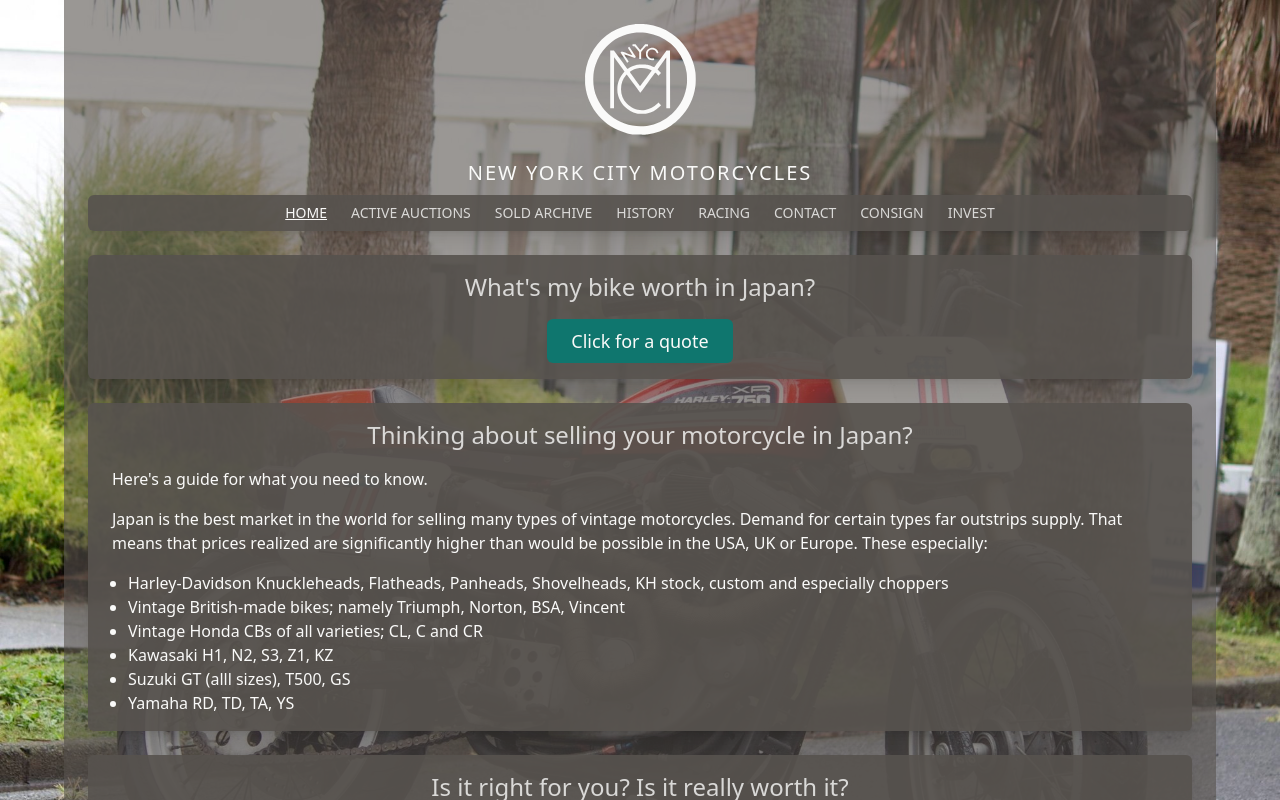
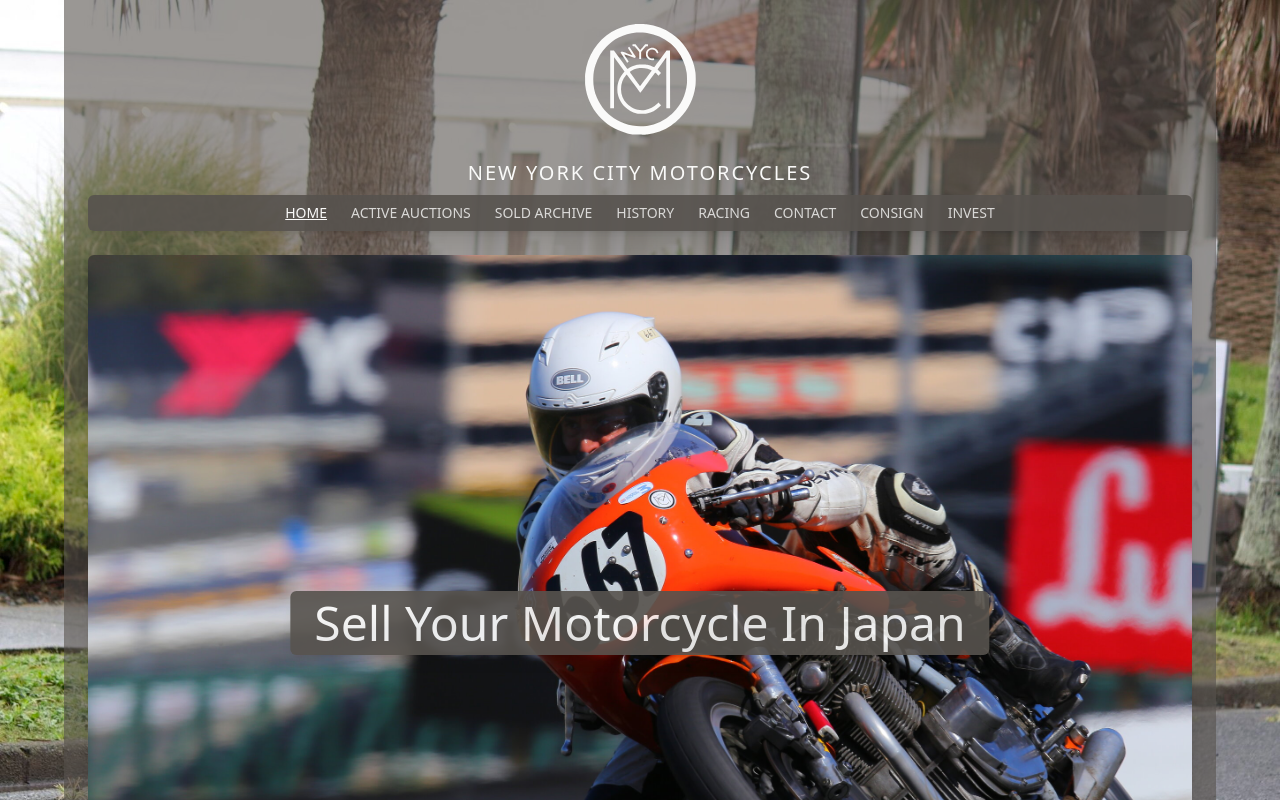
Before and after one commit to jedharwood/NycMotorcycles, a Next.js app: page / in a window 1280 px wide. Shown: the top 800 px of the page. Built offline with nearby package versions, Linux system fonts and the light colour scheme.

Commit message:
implemented jumbotron on home page

```diff
--- a/languages/en.json
+++ b/languages/en.json
@@ -95,8 +95,10 @@
   "pg.history.sect-10.text-1": "Begins importing motorcycles for sale in Japan.",
   "pg.history.sect-10.text-2": "By August, 2021, Japan-bound motorcycle containers arriving every 3-4 weeks. See our guide to selling Motorcycles in Japan on the Home page.",
   "pg.history.sect-10.button": "Home",
+  "pg.home.alt.racing": "An image of Larry from New York City Motorcycles racing a vintage orange Laverda around a track",
   "pg.home.head.meta.title": "Sell your bike in Japan; the world's best vintage motorcycle market.",
   "pg.home.head.meta.content": "A comprehensive guide to how we can help you export your bike to be sold at auction in Japan; the world's most lucrative vintage motorcycle market. In this page we talk in detail about the potential profit availavle to you as a seller and also the costs involved in importing your bike to Japan and how we, at New York City Motorcycles can make that process simple and hassle-free",
+  "pg.home.jumbotron": "Sell Your Motorcycle In Japan",
   "pg.home.sect-1.title": "What's my bike worth in Japan?",
   "pg.home.sect-1.button": "Click for a quote",
   "pg.home.sect-2.title": "Thinking about selling your motorcycle in Japan?",
--- a/languages/jp.json
+++ b/languages/jp.json
@@ -95,8 +95,10 @@
   "pg.history.sect-10.text-1": "placeholder",
   "pg.history.sect-10.text-2": "placeholder",
   "pg.history.sect-10.button": "placeholder",
+  "pg.home.alt.racing": "placeholder",
   "pg.home.head.meta.title": "placeholder",
   "pg.home.head.meta.content": "placeholder",
+  "pg.home.jumbotron": "placeholder",
   "pg.home.sect-1.title": "placeholder",
   "pg.home.sect-1.button": "placeholder",
   "pg.home.sect-2.title": "placeholder",
--- a/pages/index.tsx
+++ b/pages/index.tsx
@@ -4,6 +4,8 @@ import { LinkButton, LinkButtonProps } from '@/components/link-button'
 import { HeadElement } from '@/components/head-element'
 import { routes } from '@/utilities/resource-utilities'
 import { FC } from 'react'
+import { Jumbotron } from '@/components/jumbotron'
+import { images as img } from '../public/images/home/image-catalog'
 
 const HomePage: FC = (): JSX.Element => {
   const intl = useIntl()
@@ -55,6 +57,7 @@ const HomePage: FC = (): JSX.Element => {
         content="pg.home.head.meta.content"
       />
       <main className="space-y-6">
+        <Jumbotron image={img.racing} legend="pg.home.jumbotron" />
         <TextDisplay
           title="pg.home.sect-1.title"
           childElement={buildLinkButton({
--- /dev/null
+++ b/public/images/home/image-catalog.ts
@@ -0,0 +1,8 @@
+export const images: ImageCatalog = {
+  racing: {
+    imageSrc: '/images/home/racing.jpeg',
+    imageAlt: 'pg.home.alt.racing',
+    width: 2500,
+    height: 1667,
+  },
+}
```
Also changed, not shown: public/images/home/racing.jpeg (added).
